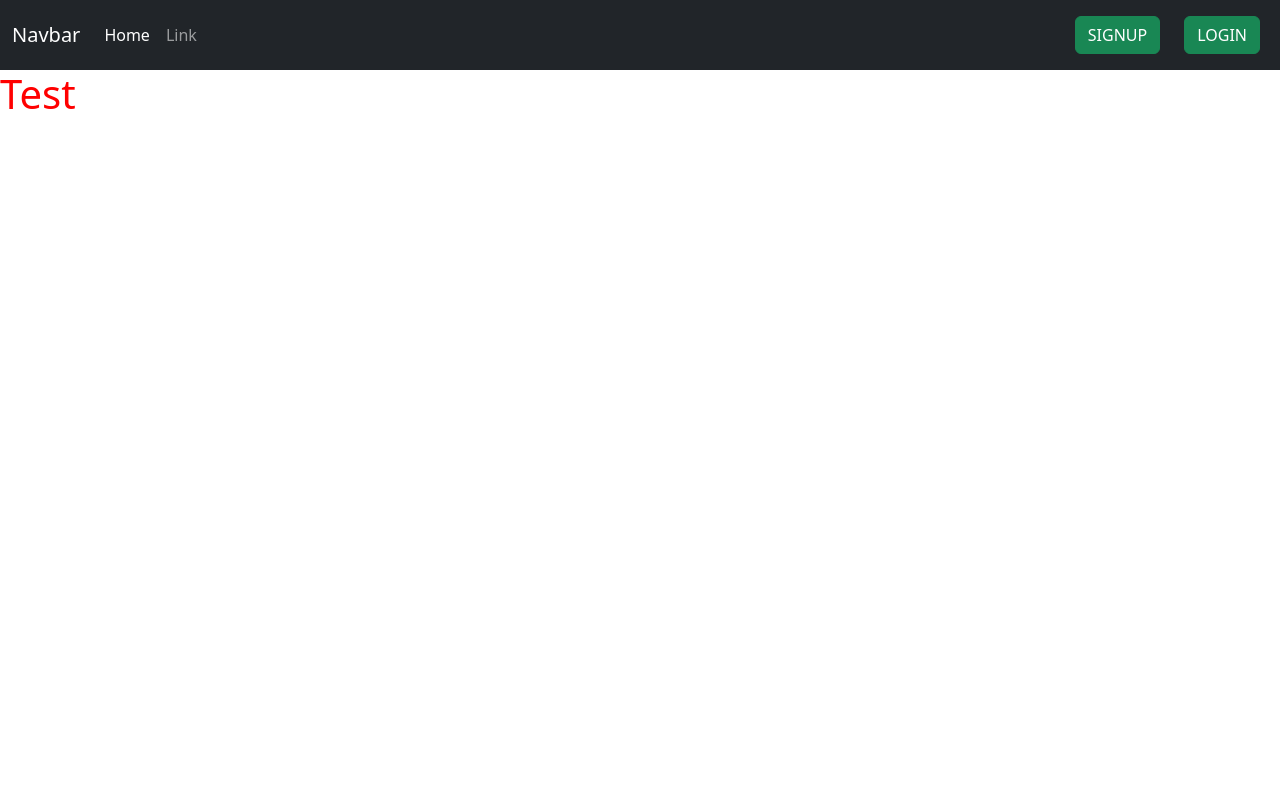
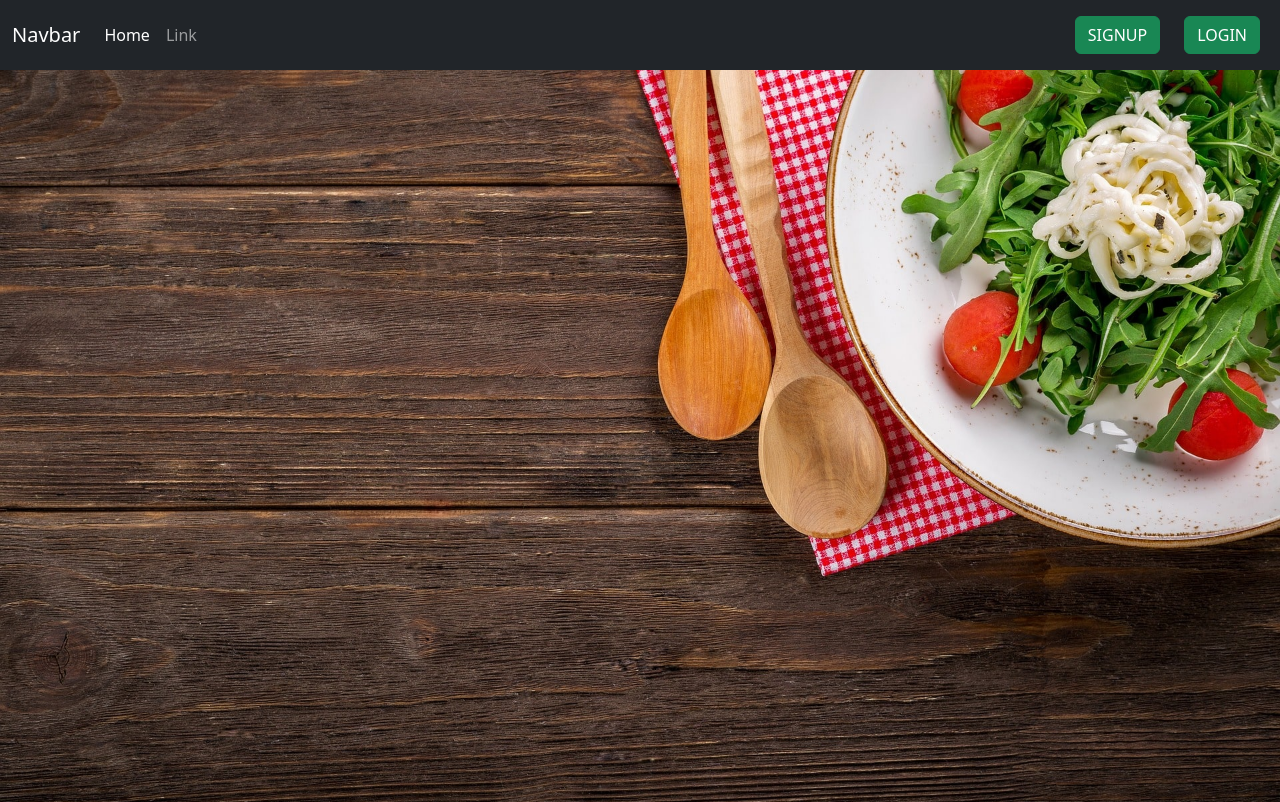
Before and after one commit to cafalchio/recipes-book, a Django app: page / in a window 1280 px wide. Before the commit the page ends 109 px from the top, so only its background shows below. Run offline with Django 3.2, Linux system fonts and the light colour scheme; some libraries are stand-ins or nearby versions.

Commit message:
added style to main page

```diff
--- a/static/css/style.css
+++ b/static/css/style.css
@@ -1,3 +1,16 @@
-h1 {
-    color : red;
+:root {
+    margin: 0;
+    padding: 0;
+    box-sizing: border-box;
 }
+
+.web-page {
+    background-image: url("../img/background.jpg");
+    background-size: cover;
+    background-position: center;
+    height: 100vh;
+    margin-top: -68px;
+    overflow: hidden;
+    position: relative;
+    z-index: -1;
+   }
--- a/templates/navbar.html
+++ b/templates/navbar.html
@@ -1,4 +1,4 @@
-<nav class="navbar navbar-expand-lg navbar-dark bg-dark">
+<nav class="navbar navbar-expand-lg navbar-dark bg-dark sticky-top">
   <div class="container-fluid">
     <a class="navbar-brand" href="#">Navbar</a>
     <button
--- a/templates/web_page/base.html
+++ b/templates/web_page/base.html
@@ -15,8 +15,9 @@
 </head>
 {% include 'navbar.html' %}
 <body>
-    <div><h1>Test</h1></div>
-    {% block content %}
-    {% endblock content %}
+    <div class="web-page">
+        {% block content %}
+        {% endblock content %}
+    </div>
 </body>
 </html>
```
Also changed, not shown: static/img/background.jpg (added).
